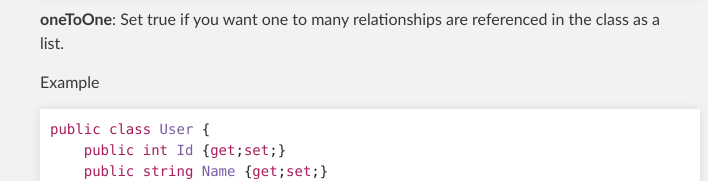
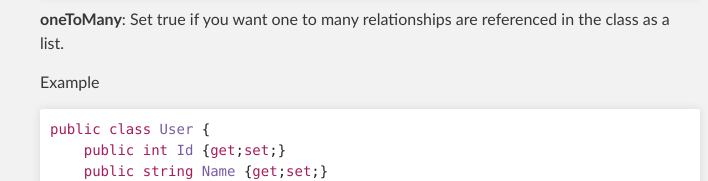
Before and after one commit to juniorkrvl/snappg, a plain HTML site: page index.html in a window 1280 px wide. Shown: the part 4714-4895 px from the top of the page, 280-988 px from the left. Drawn offline with Linux system fonts and the light colour scheme.

```diff
--- a/index.html
+++ b/index.html
@@ -238,7 +238,7 @@
     <span class="pl-k">public</span> Address <span class="pl-en">Address</span> {<span class="pl-k">get</span>;<span class="pl-k">set</span>;} <span class="pl-c">//-&gt; One to one relationship</span>
 }</pre></div>
 
-<p><strong>oneToOne</strong>: Set true if you want one to many relationships are referenced in the class as a list.</p>
+<p><strong>oneToMany</strong>: Set true if you want one to many relationships are referenced in the class as a list.</p>
 
 <p>Example</p>
 
```
Also changed, not shown: params.json (+1 -1 lines).
